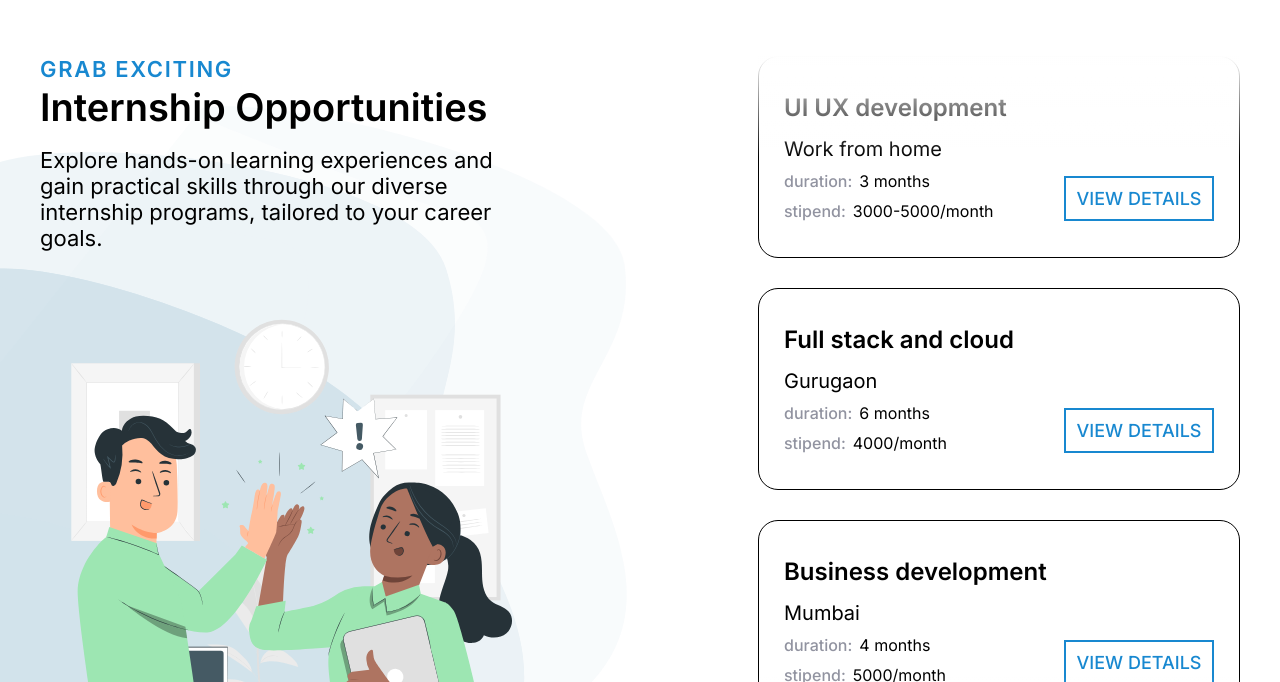
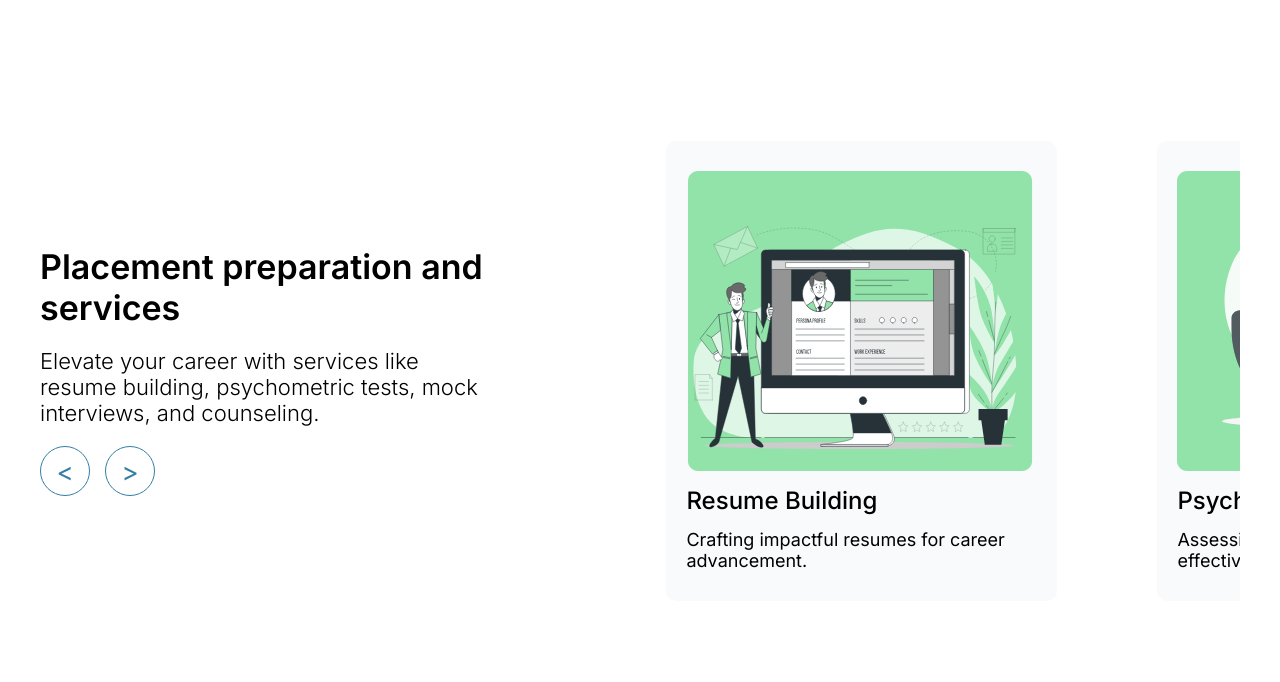
Before and after one commit to A-Loukya/TrainingWebsite, a React (Create React App) app: page / in a window 1280 px wide. Shown: the part 2738-3420 px from the top of the page. Built offline with nearby package versions, Linux system fonts and the light colour scheme.

Commit message:
changed services page

```diff
--- a/src/components/Pcourses.js
+++ b/src/components/Pcourses.js
@@ -41,11 +41,57 @@ const Pcourses = () => {
       id: 5,
     },
   ]);
+  const [currentSlide, setCurrentSlide] = useState(0);
+  const cardWidth = 490;
+
+  const handlePrev = () => {
+    setCurrentSlide(Math.max(currentSlide - 1, 0));
+  };
+
+  const handleNext = () => {
+    const maxSlides = 0;
+    setCurrentSlide(Math.min(currentSlide + 1, courses.length - maxSlides));
+  };
 
   return (
     <div id="services">
+      <div className="Pcourses main">
+        {/* <div className="gradient"> */}
+        <div className="Pcourses-left">
+          <h2>Placement preparation and services</h2>
+          <p>Elevate your career with services like resume building, psychometric tests, mock interviews, and counseling.</p>
+          <div className="carousel-btns">
+        <button className="carousel-button left" onClick={handlePrev}>
+          &lt;
+        </button>
+        <button className="carousel-button right" onClick={handleNext}>
+          &gt;
+        </button>
+        </div>
+        </div>
+        <div className="carousel">
+        {/* carousel-1 */}
+        <div
+          className="Pcourses-boxes"
+          style={{ transform: `translateX(-${currentSlide * cardWidth}px)` }}
+        >
+          {/* carousel mapping for data-1 */}
+          {courses.map((details) => (
+              <div className="Pcourses-box" key={details.id}>
+                <img src={details.image} />
+                <h3>{details.title}</h3>
+                <div className="course-details">
+                  <p>{details.description}</p>
+                </div>
+              </div>
+            ))}
+        </div>
 
-    </div>
+      </div>
+
+
+      </div>
+     </div>
   );
 };
 
--- a/src/css/About.css
+++ b/src/css/About.css
@@ -12,14 +12,14 @@
   margin-top: 70px;
 }
 .op-main h1{
-  color: #327EA4;
+  /* color: #327EA4; */
   font-size: 56px;
 font-weight: 600;
 margin-bottom: 15px;
 }
 .ourProgram p{
   font-size: 20px;
-  font-weight: 400;
+  font-weight: 300;
 }
 .op h4{
   /* color: #0D6793; */
@@ -35,7 +35,7 @@ margin-bottom: 10px;
 
 .traningServices h2{
   font-size: 34px;
-  color: #327EA4;
+  /* color: #327EA4; */
 font-weight: 600;
 margin-top: 150px;
 margin-bottom: 100px;
@@ -71,7 +71,7 @@ margin-bottom: 30px;
 .box p{
   font-size: 20px;
 font-style: normal;
-font-weight: 400;
+font-weight: 300;
 }
 
 @media screen and (max-width: 1220px){
--- a/src/css/FCourses.css
+++ b/src/css/FCourses.css
@@ -7,7 +7,7 @@
   position: relative;
   display: flex;
   justify-content: space-between;
-  margin-top: 200px;
+  top: 200px;
 }
 .fc-left h6{
   color: #1888D0;
@@ -26,7 +26,7 @@ margin-bottom: 14px;
 .fc-left p{
   width: 490px;
 font-size: 22px;
-font-weight: 400;
+font-weight: 300;
 }
 .fc-boxes::-webkit-scrollbar {
   display: none;
@@ -57,6 +57,8 @@ margin-bottom: 30px;
 }
 .box-text{
   display: flex;
+  width: 100%;
+  justify-content: space-between;
 }
 .box-text p{
   font-size: 20px;
@@ -93,6 +95,7 @@ margin-bottom:15px;
   height: 45px;
   width: 150px;
   align-self: flex-end;
+  border-radius: 5px;
   /* float: right; */
   /* position: relative; */
   /* bottom: 22px; */
@@ -113,7 +116,7 @@ font-weight: 400;
       justify-content: space-around;
   }
   .fc-left p{
-      width: 465px;
+      width: 605px;
   font-size: 22px;
   margin-bottom: 30px;
   }
@@ -135,10 +138,12 @@ font-weight: 400;
       padding: 7%;
   }
   .fc-box{
-      width: 100%;
+      width: 85%;
+      margin:20px auto;
       padding: 3%;
       /* height: fit-content; */
       height: 200px;
+
   }
   .box-text p{
       font-size: 18px;
@@ -169,16 +174,21 @@ font-weight: 400;
   .fc-right{
       width: 100%;
   }
-  .fc-box{
-      width: 85%;
-      /* height: auto; */
-  }
+
 }
 @media screen and (max-width: 480px){
   .fc-right button{
       float: left;
       bottom: 0px;
       margin-top: 5%;
+  }
+  .box-text{
+    flex-direction: column;
+  }
+  .box-text button{
+    font-size: 12px;
+    width: 120px;
+    height: 40px;
   }
 }
 
--- a/src/css/Home.css
+++ b/src/css/Home.css
@@ -70,8 +70,8 @@ font-style: normal;
 font-weight: 300;
 line-height: 150%;
 }
-nav h3:hover{
-   cursor: pointer;
+nav h3{
+   transition: transform 0.3s;
 }
 .signIn-btn{
 width: 200px;
@@ -181,7 +181,7 @@ align-items: center;
 justify-content: center;
 }
 .navbar h3:hover{
-   opacity: 0.8;
+   transform: scale(1.05);
 }
 .hamburger-menu {
    display: none;
@@ -224,22 +224,22 @@ justify-content: center;
 @media screen and (max-width: 1140px){
    .home-left h2{
        font-size: 48px;
-   width: 500px;
+   /* width: 500px; */
    }
    .home-text{
        font-size: 20px;
-   width: 450px;
+   /* width: 450px; */
    }
 }
 @media screen and (max-width: 1025px){
 
    .home-left h2{
        font-size: 46px;
-   width: 400px;
+   /* width: 400px; */
    }
    .home-text{
        font-size: 20px;
-   width: 450px;
+   /* width: 450px; */
    }
    .typing-ani{
        color: #34A026;
@@ -260,11 +260,12 @@ justify-content: center;
 @media screen and (max-width: 950px){
    .home-left h2{
        font-size: 44px;
-   width: 400px;
+   width: 780px;
+   /* margin: 0 80px; */
    }
    .home-text{
        font-size: 20px;
-   width: 400px;
+   /* width: 400px; */
    }
    .homeBtn1{
    width: 150px;
@@ -277,10 +278,11 @@ justify-content: center;
 }
 @media screen and (max-width: 900px){
    .home{
-       flex-wrap: wrap;
-       flex-direction: column-reverse;
+       /* flex-wrap: wrap; */
+       /* flex-direction: column-reverse; */
        padding: 40px;
    }
+
    .home-left h2{
        font-size: 44px;
    width: 100%;
@@ -307,9 +309,7 @@ justify-content: center;
        justify-content: center;
    margin-top: 65px;
 }
-.home-bg{
-   width: 80%;
-}
+
 }
 @media screen and (max-width: 890px) {
 
@@ -348,9 +348,7 @@ justify-content: center;
        align-self: flex-start;
        margin-left: 40px;
    } */
-   .home-bg{
-       display: none;
-   }
+
    .logo {
        /* position: fixed; */
        top: 30px;
@@ -360,6 +358,8 @@ justify-content: center;
 
 
    .navbar.active {
+
+      background-color: #196F98;
        right: 0;
    }
    .home{
@@ -414,7 +414,9 @@ justify-content: center;
        margin-top: 30px;
    }
 
-
+.home-left{
+   margin-top: 100px;
+}
 }
 
 
@@ -425,10 +427,10 @@ justify-content: center;
        align-items: center;
    }
    .homeBtn1{
-      width: 40%;
+      width: 50%;
    }
    .homeBtn2{
-      width: 40%;
+      width: 50%;
    }
    .home-left h2{
        font-size: 38px;
@@ -436,21 +438,48 @@ justify-content: center;
    .home-text{
        font-size: 20px;
    width: 100%;
-   }
+   }.home-img{
+      width: 80%;
+  }
 }
 @media screen and (max-width: 540px){
-   .home-img{
-       width: 80%;
-   }
-   .home{
-       padding: 20px;
-   }
+
+
    .logo {
        top: 2%;
        left: 5%;
        z-index: 20;
      }
+     .home-bg.active{
+      width: 100%;
+     }
+   }
+@media screen and (max-width: 590px){
+   .home-bg.active{
+      height: 120vw;
+      width: 102%;
+     }
+
 }
+
+@media screen and (max-width: 590px){
+   .home{
+      background-color: #196F98;
+      padding-top: 0 !important;
+      margin-top: 0 !important;
+     }
+     .home-bg{
+      display: none;
+     }
+     .hamburger-menu{
+      margin-top: 30px;
+     }
+     .home-left{
+      margin-top: 150px;
+     }
+
+}
+
 @media screen and (max-width: 420px){
    /* .homeBtn1{
        width: 180px;
@@ -467,4 +496,14 @@ justify-content: center;
    .typing-ani{
        font-size: 18px;
    }
+   .homeBtn1{
+      width: 80%;
+      font-size: 14px;
+
 }
+   .homeBtn2{
+      width: 80%;
+      font-size: 14px;
+
+}
+}
--- a/src/css/Pcourses.css
+++ b/src/css/Pcourses.css
@@ -6,33 +6,77 @@
 
 }
 .Pcourses{
+  display: flex;
+  align-items: center;
   height: 530px;
   width: 100vw;
-  background-color:#D8FDD2;
-  margin: 160px 0;
+  margin: 160px auto;
   padding: 90px 0px ;
+
+}
+.Pcourses-left p{
+margin: 20px 0;
+width: 450px;
+font-size: 22px;
+font-weight: 300;
 }
 body::-webkit-scrollbar {
   display: none;
 }
 .Pcourses h2{
+  /* color: #327EA4; */
   font-size: 34px;
 font-style: normal;
 font-weight: 600;
-text-align: center;
+/* text-align: center; */
+}
+.carousel{
+  width: 50vw;
+  overflow: hidden;
+  float: right;
 }
 .Pcourses-boxes{
+  transition: transform 0.5s ease;
   display: flex;
   /* justify-content: space-evenly; */
-  overflow-x: scroll;
-  width: 100%;
+  /* float: right; */
+  /* overflow: hidden; */
+  width: 50%;
 }
-.Pcourses-boxes::-webkit-scrollbar {
+.carousel-button {
+  width: 50px;
+  height: 50px;
+  background-color: white;
+  color: #327EA4;
+  border: 1px solid #327EA4;
+  border-radius: 50%;
+  display: flex;
+  align-items: center;
+  justify-content: center;
+  cursor: pointer;
+  font-size: 26px;
+  transition: transform 0.3s;
+  /* box-shadow: 0px 25px 50px 0px rgba(22, 25, 79, 0.15); */
+  margin-right: 15px;
+}
+.carousel-btns {
+  display: flex;
+
+}
+
+.carousel-button:hover {
+  transform: scale(1.05);
+  font-size: 28px;
+}
+
+
+/* .Pcourses-boxes::-webkit-scrollbar {
   display: none;
-}
+} */
 .Pcourses-box{
+
   border-radius: 10px;
-background: #F8FFF8;
+background: #F9FAFB;
 width: 370px;
 height: 400px;
 padding: 30px 20px;
@@ -62,12 +106,33 @@ font-weight: 400;
 
 
 
+@media screen and (max-width: 1000px){
+.Pcourses{
+  flex-wrap: wrap;
+  justify-content: center;
+}
+.Pcourses h2{
+  width: 455px;
+}
+.carousel-btns{
+  justify-content: center;
+}
+.carousel{
+  width: 70%;
+}
+}
+
 @media screen and (max-width: 800px){
   .Pcourses h2{
       font-size: 32px;
   }
   .Pcourses-box h3{
       font-size: 22px;
+  }
+}
+@media screen and (max-width: 590px){
+  .carousel{
+    width: 490px;
   }
 }
 @media screen and (max-width: 550px){
@@ -83,7 +148,28 @@ font-weight: 400;
 }
 @media screen and (max-width: 482px){
 .Pcourses-box{
-  margin: 80px 20px;
-  width: 80%;
+  margin-top: 80px ;
+  margin-bottom: 80px ;
+  margin-right: 10px ;
+  margin-left: 5px;
+}
+.Pcourses h2{
+  width: auto;
+}
+.Pcourses p{
+  width: auto;
+}
+.Pcourses-left{
+  padding-left: 5px;
+}
+.carousel{
+  overflow-x: scroll;
+}
+.carousel-btns{
+  display: none;
 }
 }
+@media screen and (max-width: 410px){
+
+
+}
```
